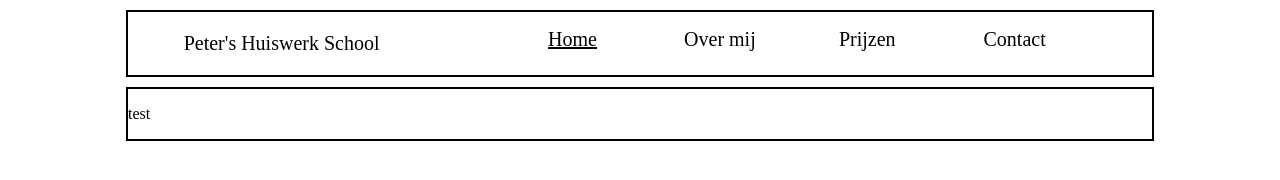
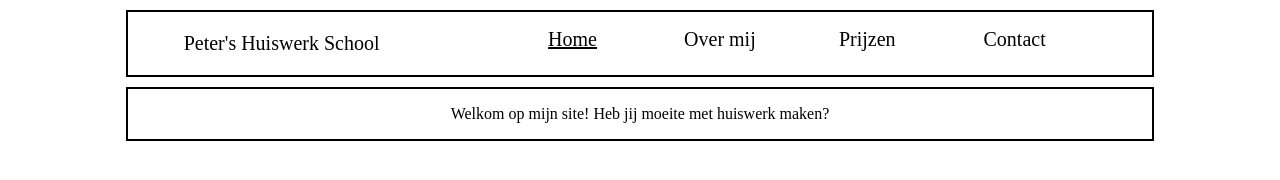
Before and after one commit to Sepicos/PHS, a plain HTML site: page Index.html in a window 1280 px wide. Drawn offline with Linux system fonts and the light colour scheme; a web font is replaced by a local one.

Commit message:
minor changes

```diff
--- a/Index.html
+++ b/Index.html
@@ -19,7 +19,9 @@
 		</div>
 	</div>
 	<div id="wrapper1">
-		<p> test </p>
+		<div class="wrapper-inner">
+			<p> Welkom op mijn site! Heb jij moeite met huiswerk maken?</p>
+		</div>
 	</div>
 </body>
 </html>
--- a/default.css
+++ b/default.css
@@ -2,6 +2,7 @@
 	body{
 		margin: 0px 0px 0px 0px;
 		background-color: white;
+		font-family: Marker;
 	}
 	@font-face{
 		font-family: 'Marker';
@@ -22,6 +23,13 @@
 		margin: 10px auto 10px auto;
 		width: 80%;
 	}
+	.header-inner,
+    .wrapper-inner
+    {
+        max-width:80%;
+        margin:0 auto;
+		text-align: center;
+    }
 
 	/*  Header stuff */
 	#navigation{
@@ -39,7 +47,6 @@
 		width: 20%;
 	}
 	#navigation a{
-		font-family: Marker;
 		font-size: 20px;
 		color : black;
 		text-decoration: none;
@@ -56,7 +63,6 @@
 		margin: auto;
 		/*border: 2px solid blue;*/
 		text-align: center;
-		font-family: Marker;
 		font-size: 20px;
 		width: 30%;
 	}
```
